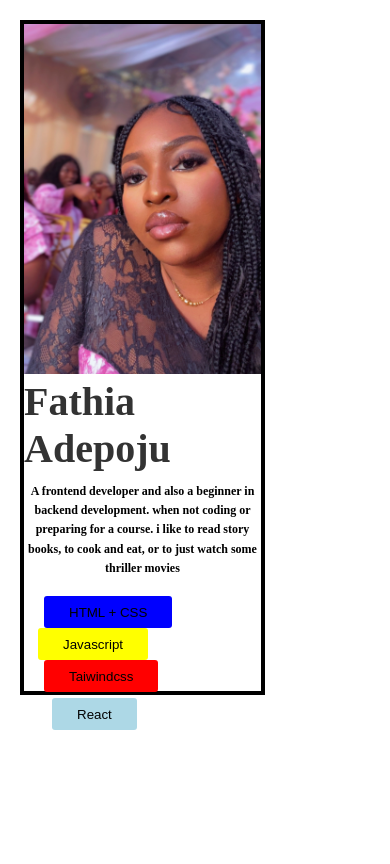
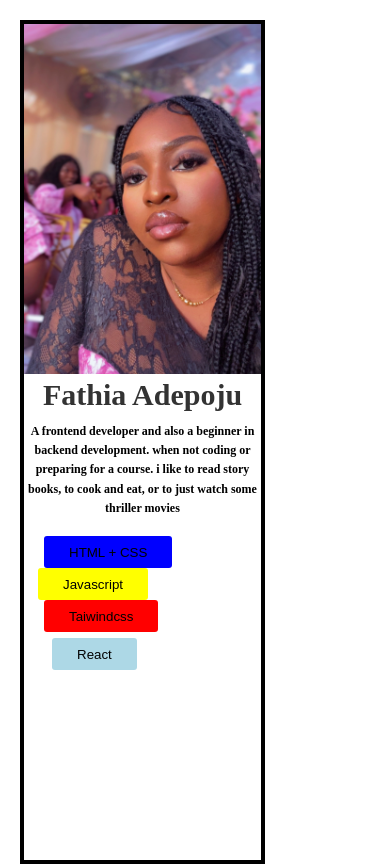
Before and after one commit to Adepoju044/my-Profile, a React (Create React App) app: page / in a window 390 px wide. Built offline with nearby package versions, Linux system fonts and the light colour scheme.

Commit message:
made some corrections

```diff
--- a/src/index.css
+++ b/src/index.css
@@ -111,8 +111,6 @@ h1 {
   cursor: pointer;
 }
 @media (max-width: 768px) {
-  body {
-  }
   .container {
     width: 70%;
     height: 80vh;
@@ -140,3 +138,36 @@ h1 {
     left: 8px;
   }
 }
+@media (max-width: 470px) {
+  .container {
+    width: 70%;
+    height: 100vh;
+  }
+
+  h1 {
+    font-size: 30px;
+    text-align: center;
+    text-wrap: wrap;
+  }
+  .img {
+    width: 100%;
+  }
+  .paragraph {
+    font-size: 12px;
+    text-align: center;
+    width: 100%;
+  }
+  .button {
+    font-size: 12px;
+    text-align: center;
+    margin-left: 20px;
+  }
+  .button-2 {
+    position: relative;
+    right: 6px;
+  }
+  .button-4 {
+    position: relative;
+    left: 8px;
+  }
+}
```
